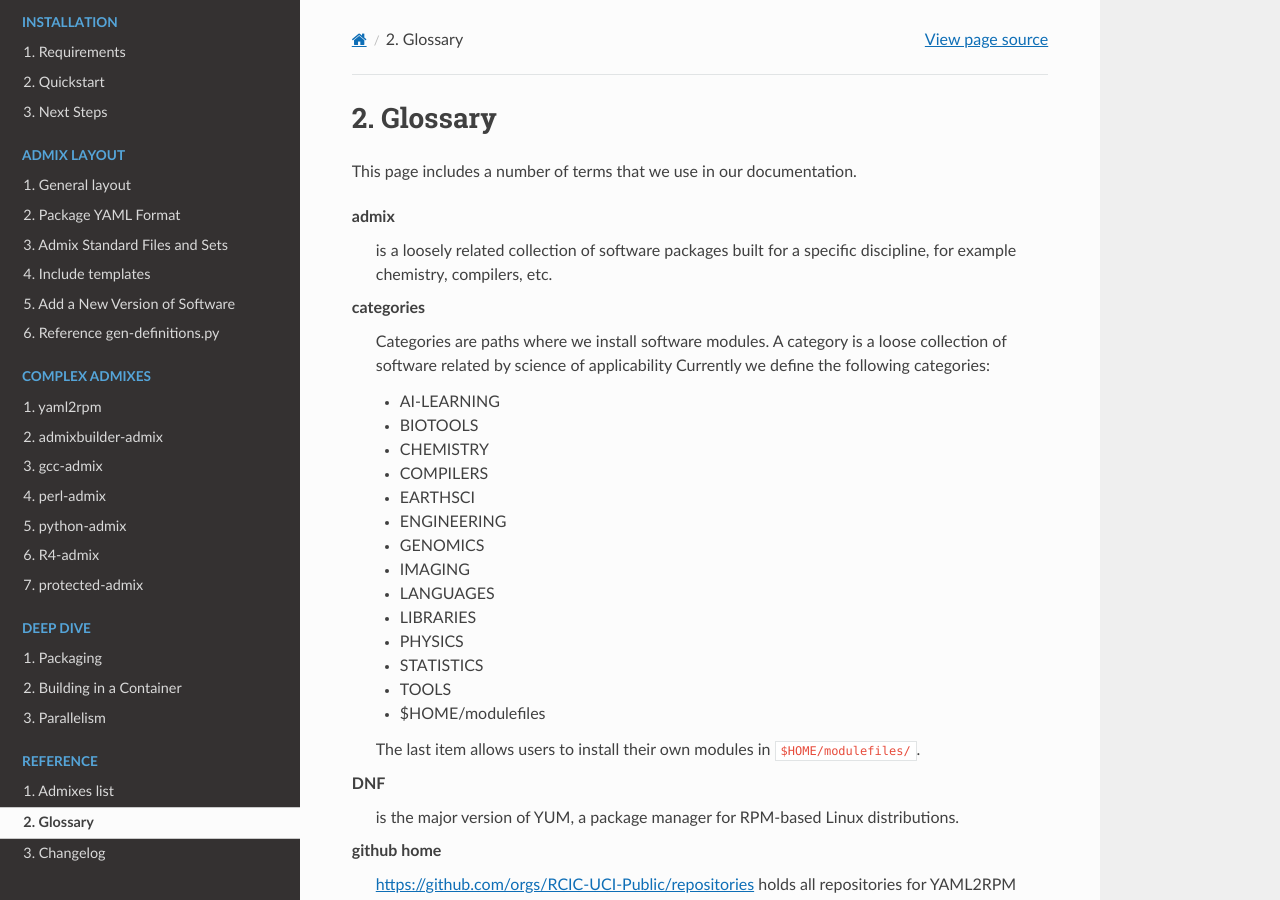
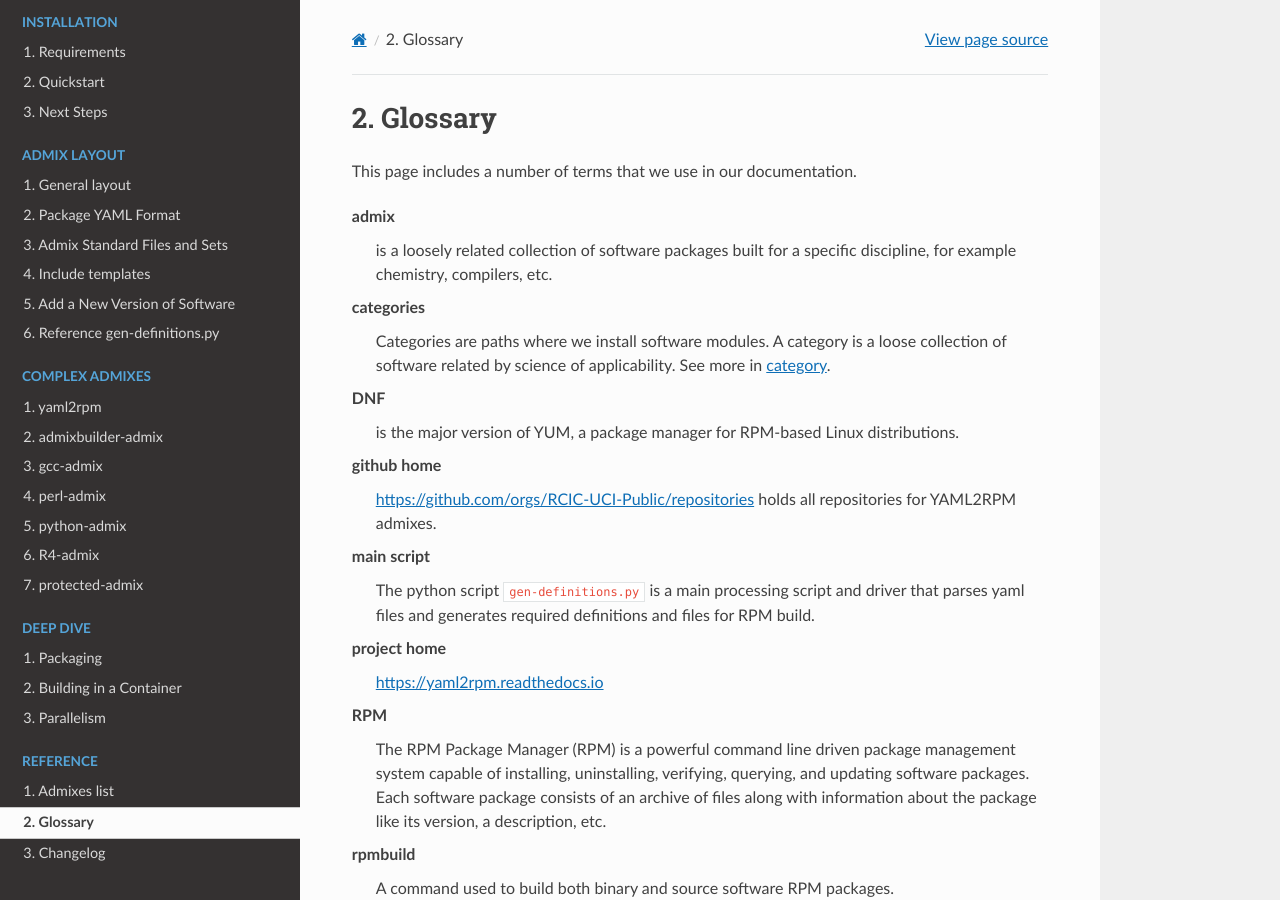
Before and after one commit to RCIC-UCI-Public/yaml2rpm-docs, a Sphinx documentation site: the page built from docs/source/references/glossary.rst, in a window 1280 px wide and 900 px high. Built offline with Sphinx 7.4.7 and the Read the Docs theme 3.1.0, drawn with Linux system fonts in a browser that asks for light colours; pages that are not in the unit, such as notebooks, are missing from menus.

Commit message:
remove repetitive info. add a reference link to where it is

```diff
--- a/docs/source/references/glossary.rst
+++ b/docs/source/references/glossary.rst
@@ -11,25 +11,8 @@ This page includes a number of terms that we use in our documentation.
 
    categories
      Categories are paths where we install software modules. A category is
-     a loose collection of  software related by science of applicability
-     Currently we define the following categories:
-
-     - AI-LEARNING
-     - BIOTOOLS
-     - CHEMISTRY
-     - COMPILERS
-     - EARTHSCI
-     - ENGINEERING
-     - GENOMICS
-     - IMAGING
-     - LANGUAGES
-     - LIBRARIES
-     - PHYSICS
-     - STATISTICS
-     - TOOLS
-     - $HOME/modulefiles
-
-     The last item allows users to install their own modules in ``$HOME/modulefiles/``.
+     a loose collection of  software related by science of applicability.
+     See more in :ref:`category`.
 
    DNF
      is the major version of YUM, a package manager for RPM-based Linux distributions.
```
